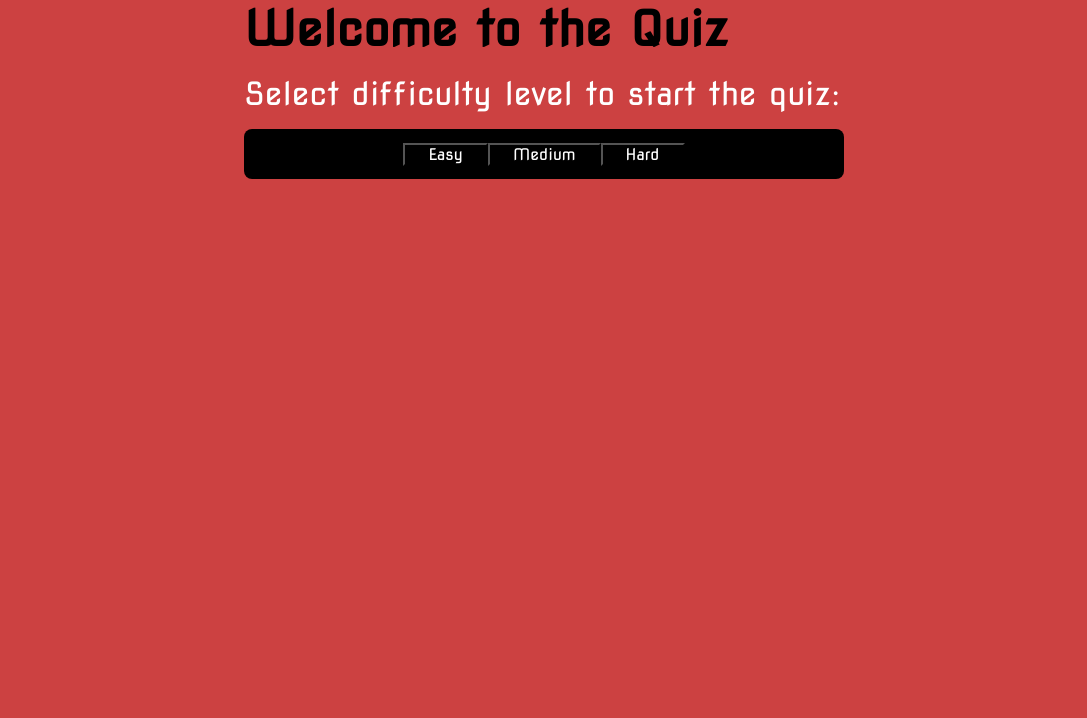
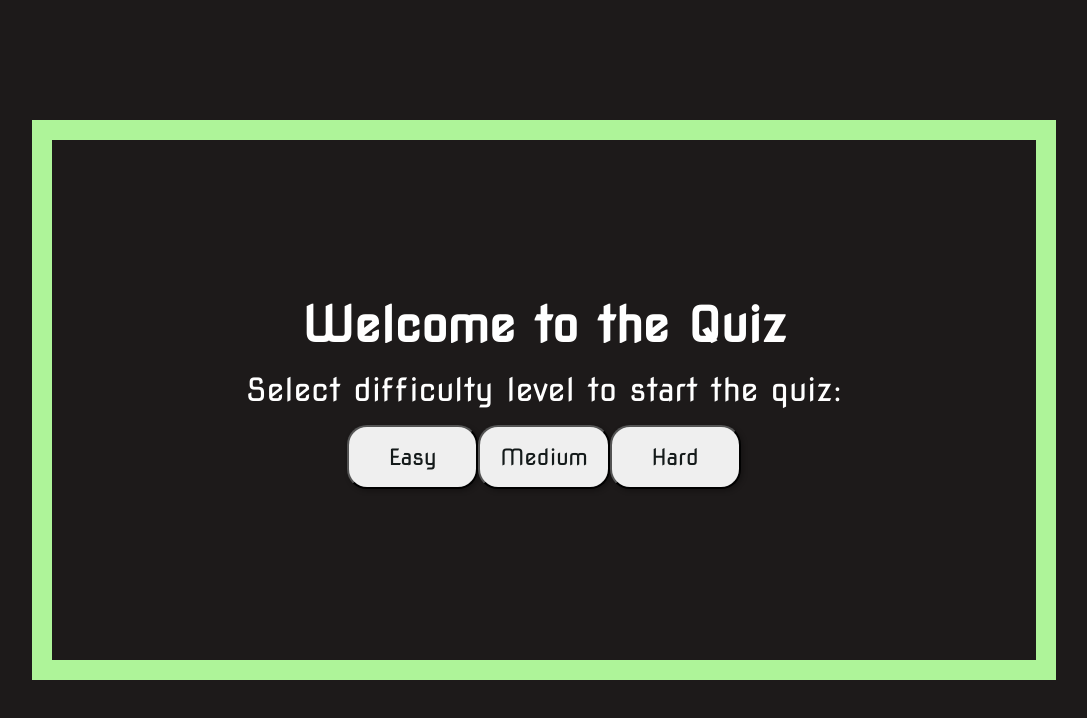
Before and after one commit to sabinaSandais/Quiz-App, a React (Vite) app: page / in a window 1280 px wide. Shown: the top 718 px of the page, without its empty margins (96-1183 px from the left). Built offline with nearby package versions, Linux system fonts and the light colour scheme.

Commit message:
Update Welcome.css

```diff
--- a/src/components/Welcome.css
+++ b/src/components/Welcome.css
@@ -1,15 +1,26 @@
 .welcome-page{
    display: flex;
-    /* justify-content: center; */
+    justify-content: center;
     align-items: center;
     flex-direction: column;
     height: 100vh;
-    background-color: #cc4141;
+
+}
+.container{
+    display: flex;
+    flex-direction: column;
+    justify-content: center;
+    align-items: center;
+    width:80%;
+    height: 70vh;
+    border: 20px solid  rgb(174, 244, 153);
+    /* border: 20px solid rgb(158, 209, 237); */
 }
 h1{
 
     font-size: 3rem;
     margin-bottom: 1rem;
+    color: white;
 }
 .text{
     color: white;
@@ -18,24 +29,38 @@ h1{
     margin-bottom: 1rem;
 }
 .buttons{
-    background-color: black;
-    width: 600px;
-    height: 50px;
-    border-radius: 8px;
+
+
     display: flex;
-    justify-content: center;
+    justify-content: space-between;
     align-items: center;
+    width: 40%;
+
 
 
 }
 .btn1, .btn2, .btn3{
     position: relative;
     display: inline-block;
-    font-size: 1em;
-    font-weight: 500;
-    color: white;
-    background-color: black;
-    padding: 0 23px;
+    font-size: 1.4rem;
+  padding: 1rem 0;
+  width: 10rem;
+  text-align: center;
+  margin-bottom: 1rem;
+  color: rgb(20, 26, 26);
+  background: linear-gradient rgb(158, 209, 237);
+  border-radius: 20px;
+  box-shadow: 2px 2px 5px rgba(0.3, 0.3, 0.3, 0.3);
+  transition: all 0.3s ease-in-out;
 
 
 }
+
+.btn1:hover, .btn2:hover, .btn3:hover{
+  cursor: pointer;
+  background-color: rgb(174, 244, 153);
+  transform: translateY(-1px);
+  box-shadow: 2px 4px 5px rgba(0, 0, 0, 0.2);
+  color: black;
+  font-weight: bold;
+}
```
